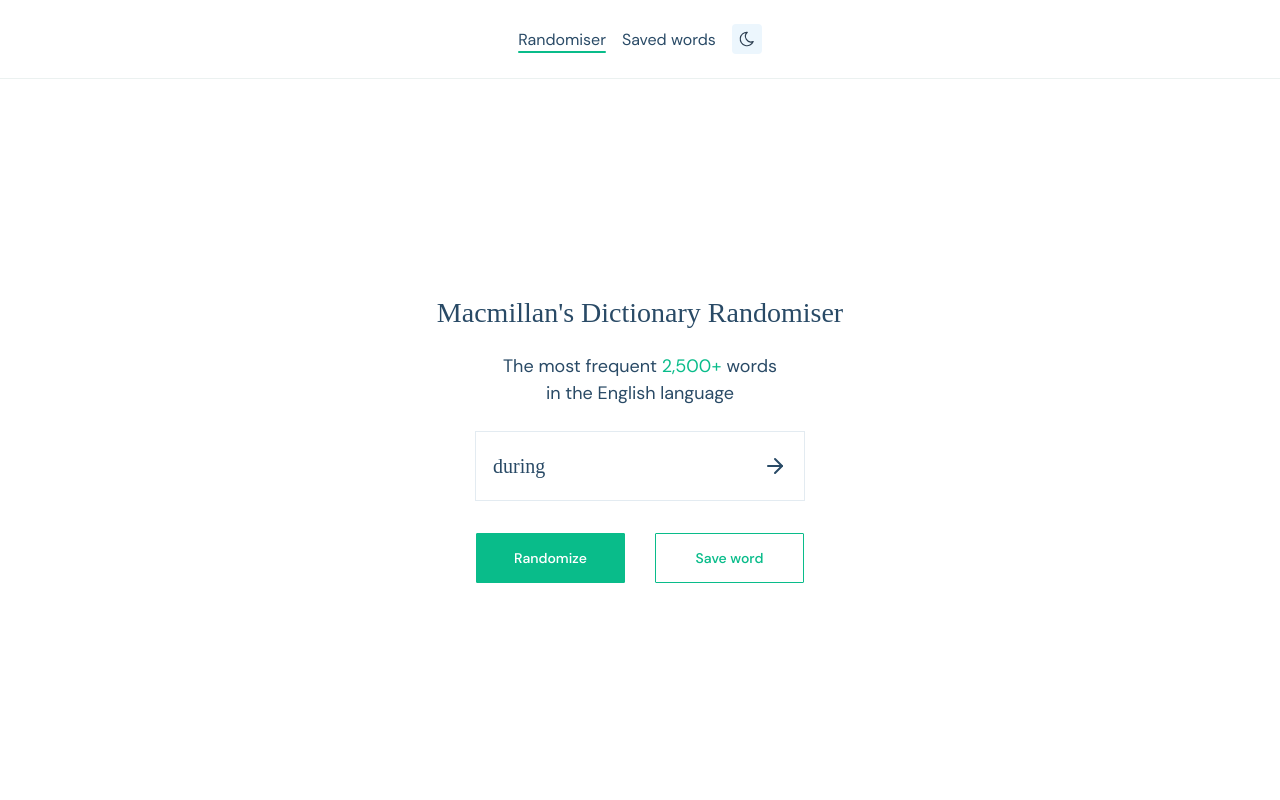
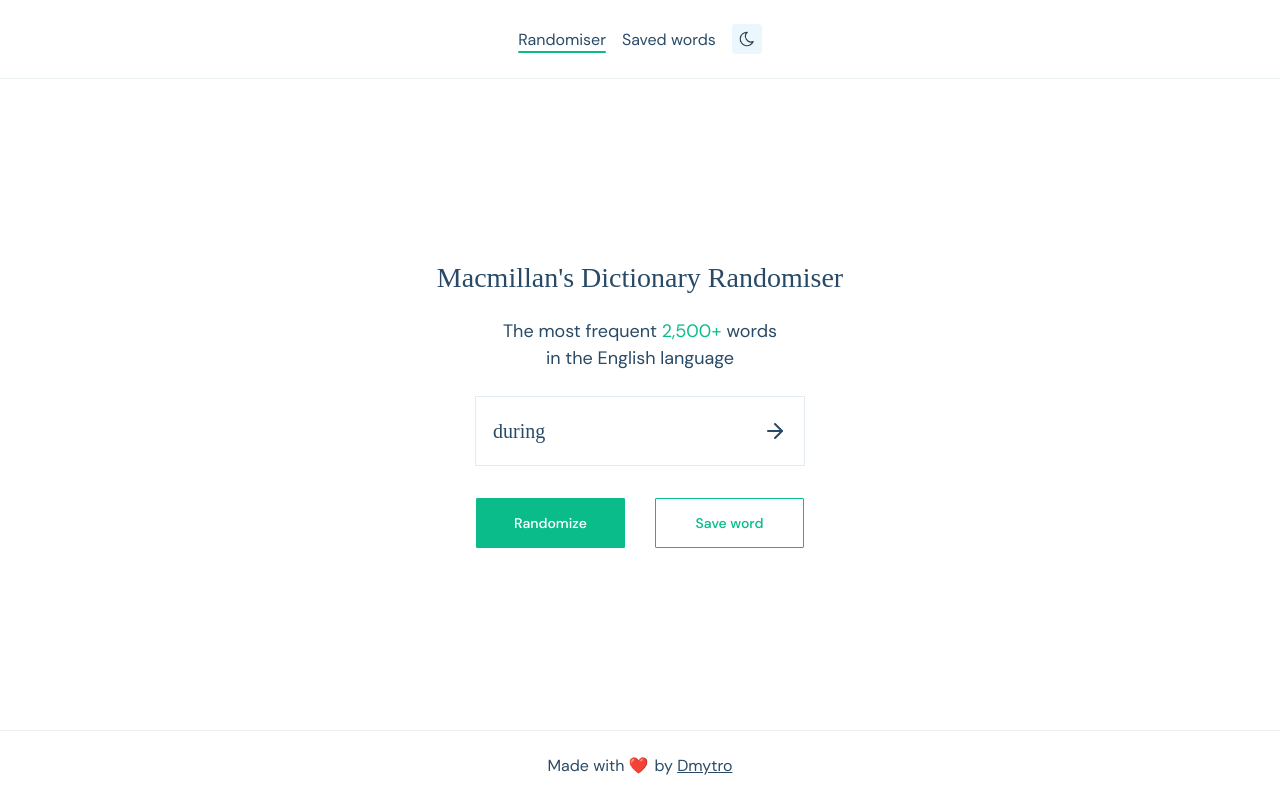
Before and after one commit to maverickDev-97/macmillan-randomizer, a React (Create React App) app: page / in a window 1280 px wide. Built offline with nearby package versions, Linux system fonts and the light colour scheme; a web font is replaced by a local one.

Commit message:
Added footer

```diff
--- a/src/App.tsx
+++ b/src/App.tsx
@@ -2,6 +2,7 @@
 import { Outlet } from "react-router-dom";
 import { Header } from "./components/Header";
 import { ThemeContext } from "./contexts/themeContext";
+import { Footer } from "./components/Footer";
 
 export const App = () => {
   const { isLightTheme } = useContext(ThemeContext);
@@ -13,6 +14,7 @@
           <Outlet />
         </div>
       </main>
+      <Footer />
     </div>
   );
 };
--- /dev/null
+++ b/src/components/Footer/index.tsx
@@ -0,0 +1,20 @@
+import "./styles/index.scss";
+
+export const Footer = () => {
+  return (
+    <footer className="footer">
+      <p>Made with ❤️</p>
+      <p>
+        by{" "}
+        <a
+          className="footer__link"
+          href="https://github.com/maverickDev-97"
+          target="_blank"
+          rel="noreferrer"
+        >
+          Dmytro
+        </a>
+      </p>
+    </footer>
+  );
+};
--- /dev/null
+++ b/src/components/Footer/styles/index.scss
@@ -0,0 +1,29 @@
+.footer {
+  position: sticky;
+  bottom: 0;
+  left: 0;
+  z-index: 5;
+  width: 100%;
+  padding: 24px 0;
+  background: #fff;
+  border-top: 1px solid #ebf1f0;
+  display: flex;
+  align-items: center;
+  justify-content: center;
+  gap: 6px;
+
+  &__link {
+    transition: color 0.15s linear;
+
+    &:hover {
+      color: #09bc8a;
+    }
+  }
+}
+
+@media screen and (max-width: 757px) {
+  .footer {
+    padding: 16px 0;
+    font-size: 14px;
+  }
+}
--- a/src/index.scss
+++ b/src/index.scss
@@ -31,7 +31,7 @@
 }
 
 .content {
-  min-height: calc(100vh - 79px);
+  min-height: calc(100vh - 149px);
   color: #294a66;
 
   &_dark {
@@ -46,3 +46,9 @@
     min-height: inherit;
   }
 }
+
+@media screen and (max-width: 757px) {
+  .content {
+    min-height: calc(100vh - 131px);
+  }
+}
```
